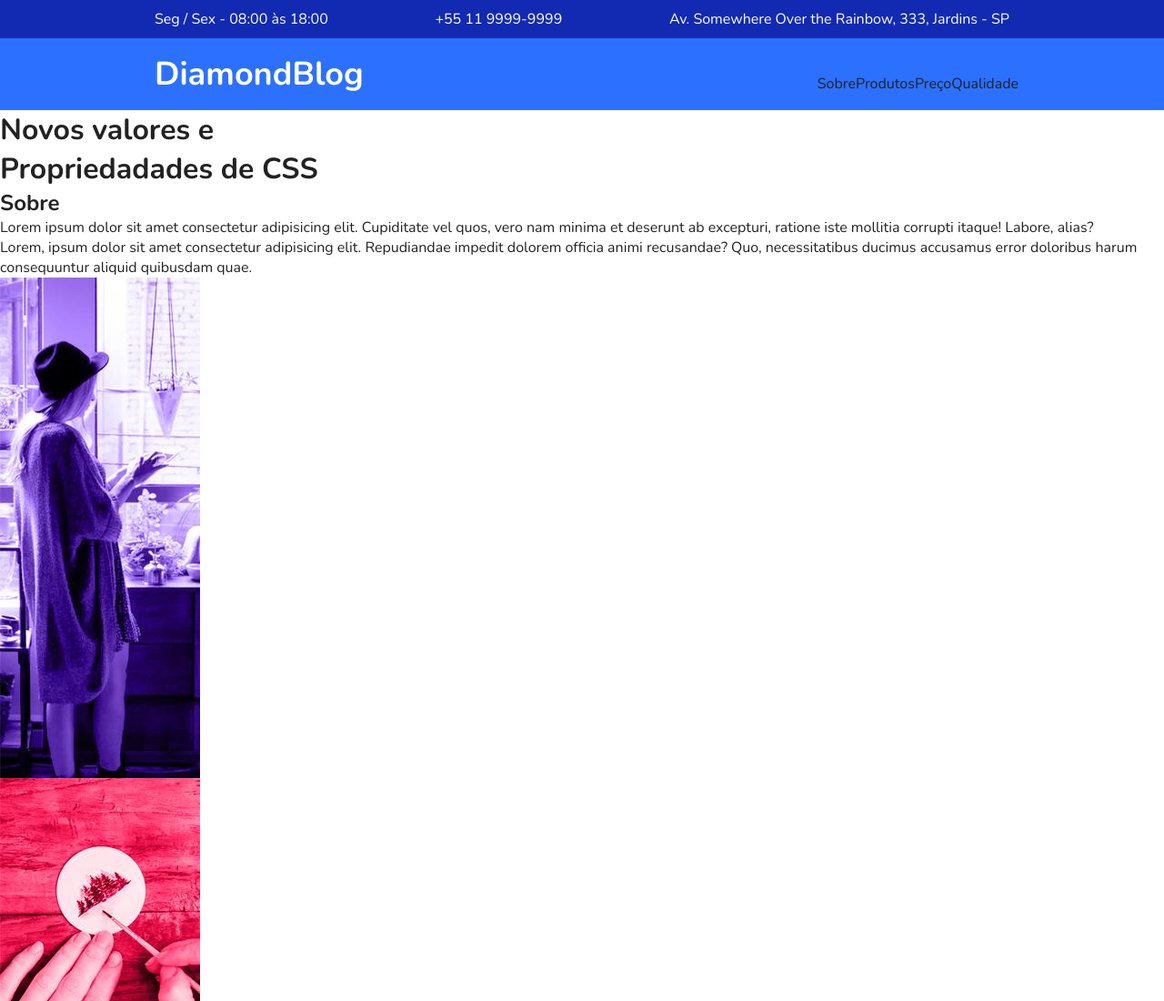
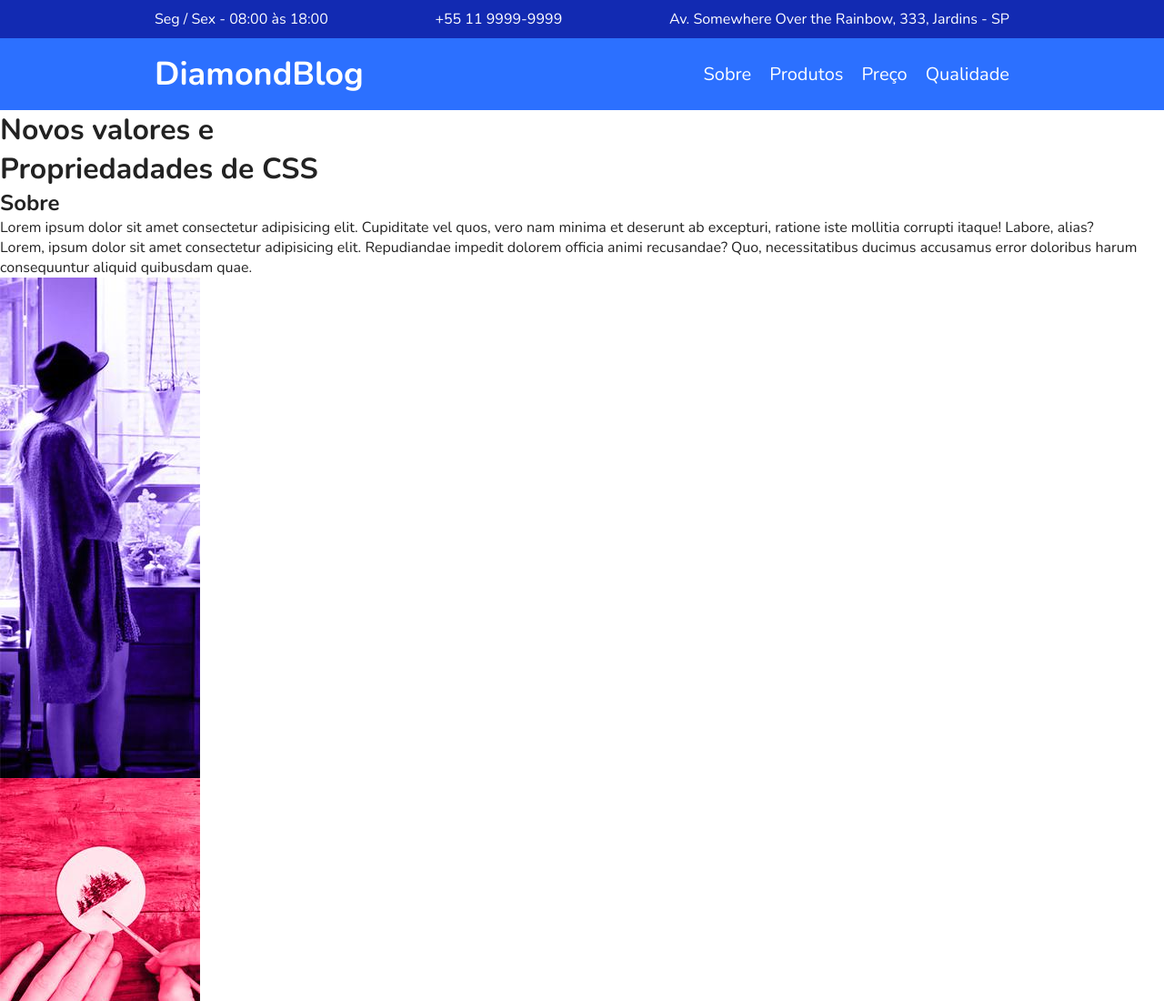
Before and after one commit to gabrielo3012/flex-blog, a plain HTML site: page index.html in a window 1280 px wide. Shown: the top 1100 px of the page at 91% size. Drawn offline with nearby package versions, Linux system fonts and the light colour scheme.

Commit message:
css menu proprieties done

```diff
--- a/index.html
+++ b/index.html
@@ -24,10 +24,10 @@
       </div>
       <nav class="menu-nav">
         <ul>
-          <li><a href="sobre"></a>Sobre</li>
-          <li><a href="produtos"></a>Produtos</li>
-          <li><a href="preco"></a>Preço</li>
-          <li><a href="qualidade"></a>Qualidade</li>
+          <li><a href="#sobre">Sobre</a></li>
+          <li><a href="#produtos">Produtos</a></li>
+          <li><a href="#preco">Preço</a></li>
+          <li><a href="#qualidade">Qualidade</a></li>
         </ul>
       </nav>
     </div>
--- a/style.css
+++ b/style.css
@@ -83,6 +83,6 @@ img {
 	padding: 10px;
 }
 
-.menu-nav a:hover {
+.menu-nav a:hover{
 	color: #122ab2;
 }
```
Lines whose indentation alone changed are shown as unchanged.
